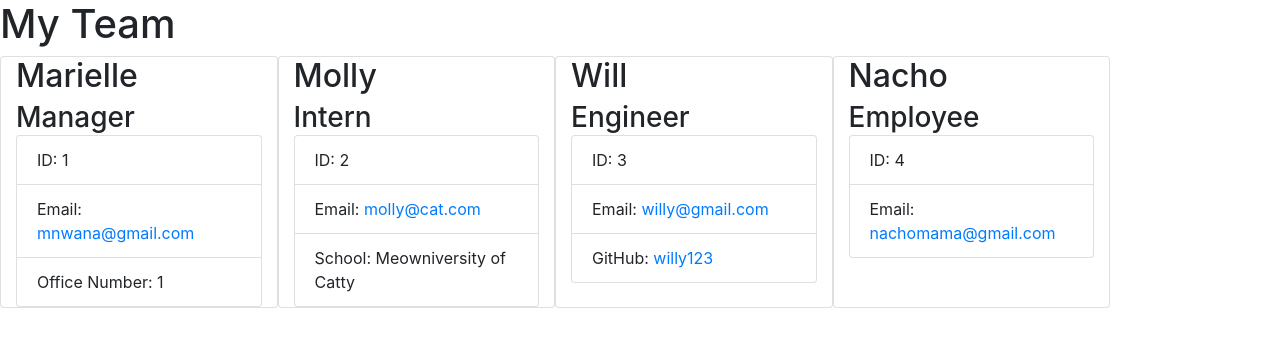
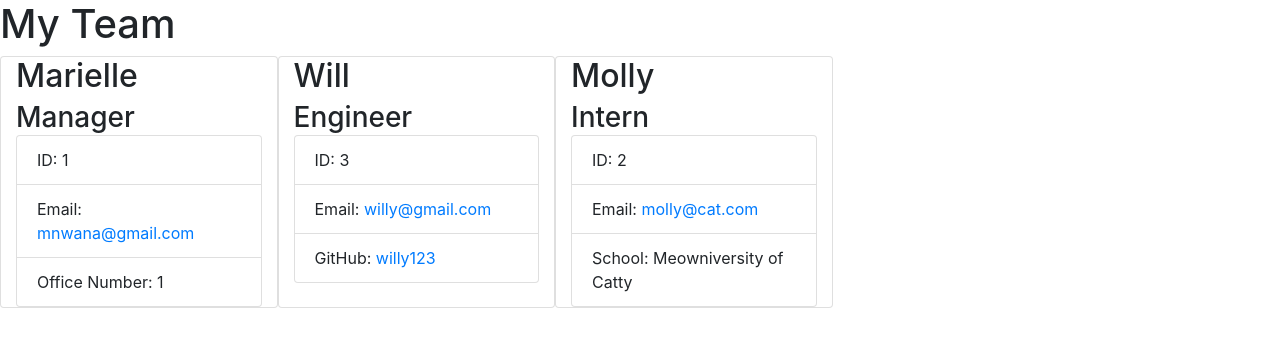
Before and after one commit to mnwana/team-profile-generator, a website: page index.html in a window 1280 px wide. Drawn offline with nearby package versions, Linux system fonts and the light colour scheme; a web font is replaced by a local one.

Commit message:
fix errors

```diff
--- a/index.html
+++ b/index.html
@@ -14,7 +14,8 @@
   <h1>My Team</h1>
   </header>
   <main class = "row container">
-   <article class = "card col-3">
+
+    <article class = "card col-3">
     <h2 class = "card-title">
     Marielle
     </h2>
@@ -28,33 +29,13 @@
     <li class = "list-group-item">
     Email: <a class = "card-link" href = "mailto:mnwana@gmail.com"> mnwana@gmail.com</a>
     </li>
-
-        <li class = "list-group-item">
+    <li class = "list-group-item">
         Office Number: 1
         </li>
+    </ul>
+  </article>
 
-    </ul>
-  </article> <article class = "card col-3">
-    <h2 class = "card-title">
-    Molly
-    </h2>
-    <h3 class = "card-subtitle">
-    Intern
-    </h3>
-    <ul class = "list-group">
-    <li class = "list-group-item">
-    ID: 2
-    </li>
-    <li class = "list-group-item">
-    Email: <a class = "card-link" href = "mailto:molly@cat.com"> molly@cat.com</a>
-    </li>
-
-        <li class ="list-group-item">
-        School: Meowniversity of Catty
-        </li>
-
-    </ul>
-  </article> <article class = "card col-3">
+   <article class = "card col-3">
     <h2 class = "card-title">
     Will
     </h2>
@@ -68,27 +49,29 @@
     <li class = "list-group-item">
     Email: <a class = "card-link" href = "mailto:willy@gmail.com"> willy@gmail.com</a>
     </li>
-
     <li class = "list-group-item">
     GitHub: <a class = "card-link" href = "https://www.github.com/willy123"> willy123</a>
     </li>
+    </ul>
+  </article>
 
-    </ul>
-  </article> <article class = "card col-3">
+   <article class = "card col-3">
     <h2 class = "card-title">
-    Nacho
+    Molly
     </h2>
     <h3 class = "card-subtitle">
-    Employee
+   Intern
     </h3>
     <ul class = "list-group">
     <li class = "list-group-item">
-    ID: 4
+    ID: 2
     </li>
     <li class = "list-group-item">
-    Email: <a class = "card-link" href = "mailto:nachomama@gmail.com"> nachomama@gmail.com</a>
+    Email: <a class = "card-link" href = "mailto:molly@cat.com"> molly@cat.com</a>
     </li>
-
+    <li class ="list-group-item">
+    School: Meowniversity of Catty
+    </li>
     </ul>
   </article>
   </main>
--- a/index.js
+++ b/index.js
@@ -268,7 +268,7 @@ const init = function () {
     employees.managers = [
       new Manager("Marielle", "1", "mnwana@gmail.com", "1"),
     ];
-    employes.interns = [
+    employees.interns = [
       new Intern("Molly", "2", "molly@cat.com", "Meowniversity of Catty"),
     ];
     employees.engineers = [
--- a/lib/generateHTML.js
+++ b/lib/generateHTML.js
@@ -30,7 +30,7 @@ function generateManagerHtml(managers) {
 function generateEngineerHtml(engineers) {
   var engineersText = ``;
   engineers.forEach((engineer) => {
-    employeesText += ` <article class = "card col-3">
+    engineersText += ` <article class = "card col-3">
     <h2 class = "card-title">
     ${engineer.getName()}
     </h2>
```
